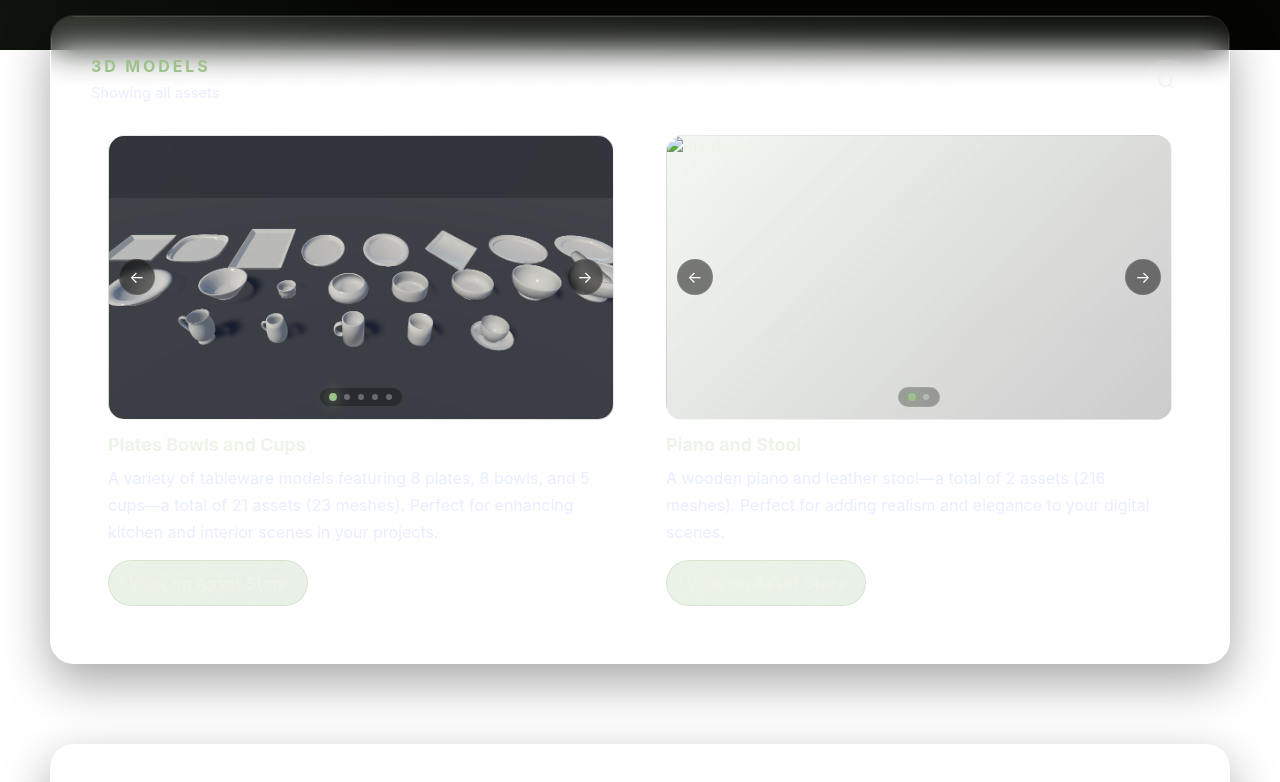
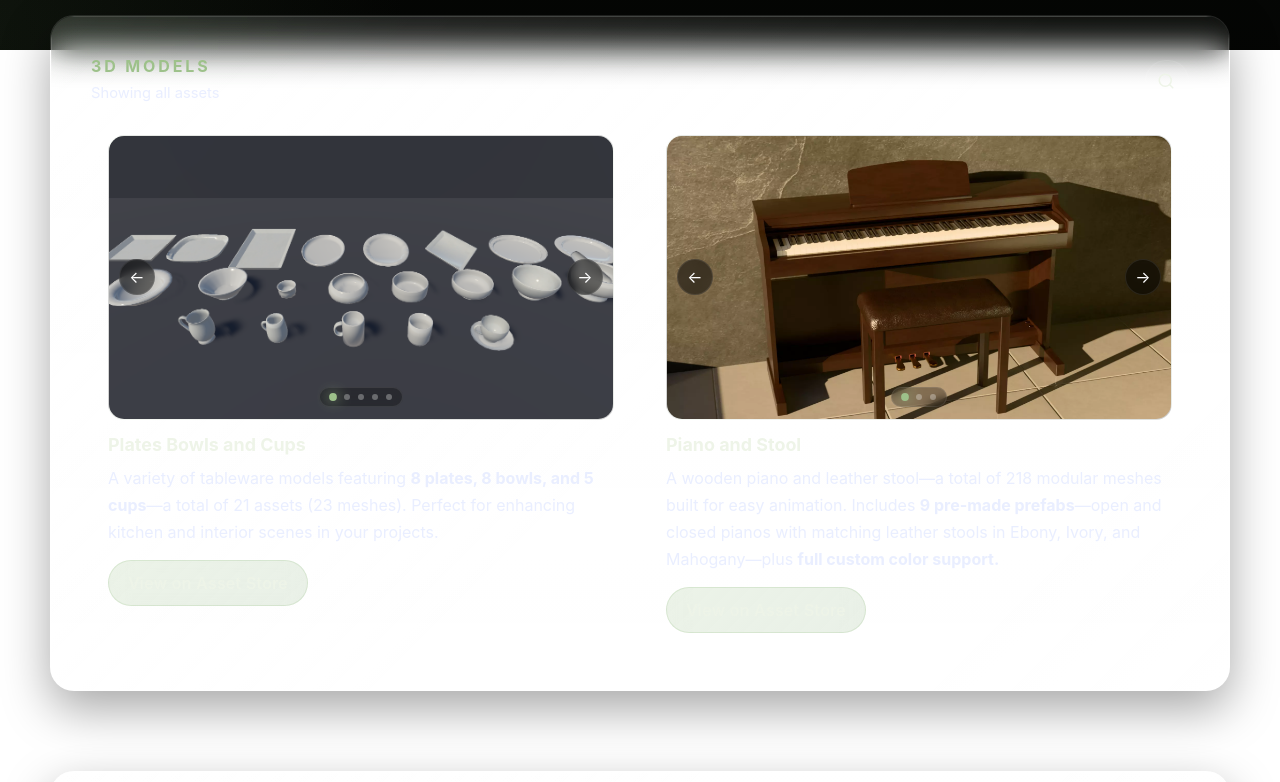
Before and after one commit to oakhavenstudio/unity, a plain HTML site: page index.html in a window 1280 px wide. Shown: the part 800-1582 px from the top of the page. Drawn offline with Linux system fonts and the light colour scheme.

Commit message:
Update index.html

```diff
--- a/index.html
+++ b/index.html
@@ -119,7 +119,8 @@
                     </div>
                     <h3>Plates Bowls and Cups</h3>
                     <p>
-                        A variety of tableware models featuring 8 plates, 8 bowls, and 5 cups—a total of 21 assets
+                        A variety of tableware models featuring <strong>8 plates, 8 bowls, and 5 cups</strong>—a total
+                        of 21 assets
                         (23 meshes). Perfect for enhancing kitchen and interior scenes in your projects.
                     </p>
                     <div class="btn-row">
@@ -132,15 +133,18 @@
                     <div class="preview">
                         <div class="preview-slider">
                             <img class="active" alt="Preview 1"
-                                src="assets/models/piano-and-stool/images/branded-piano-landscape.png" />
+                                src="assets/models/piano-and-stool/images/PianoAndStool-thumb.webp" />
                             <img alt="Preview 2"
-                                src="assets/models/piano-and-stool/demo-files/Screenshot 2025-03-23 110754.png" />
+                                src="assets/models/piano-and-stool/demo-files/PianoAndStool-customisation.webp" />
+                            <img alt="Preview 2"
+                                src="assets/models/piano-and-stool/demo-files/PianoAndStool-keypivots.webp" />
                         </div>
                     </div>
                     <h3>Piano and Stool</h3>
                     <p>
-                        A wooden piano and leather stool—a total of 2 assets (216 meshes). Perfect for adding realism
-                        and elegance to your digital scenes.
+                        A wooden piano and leather stool—a total of 218 modular meshes built for easy animation.
+                        Includes <strong>9 pre-made prefabs</strong>—open and closed pianos with matching leather stools
+                        in Ebony, Ivory, and Mahogany—plus <strong>full custom color support.</strong>
                     </p>
                     <div class="btn-row">
                         <a class="btn primary open-asset-store" href="https://assetstore.unity.com/packages/slug/313446"
```
